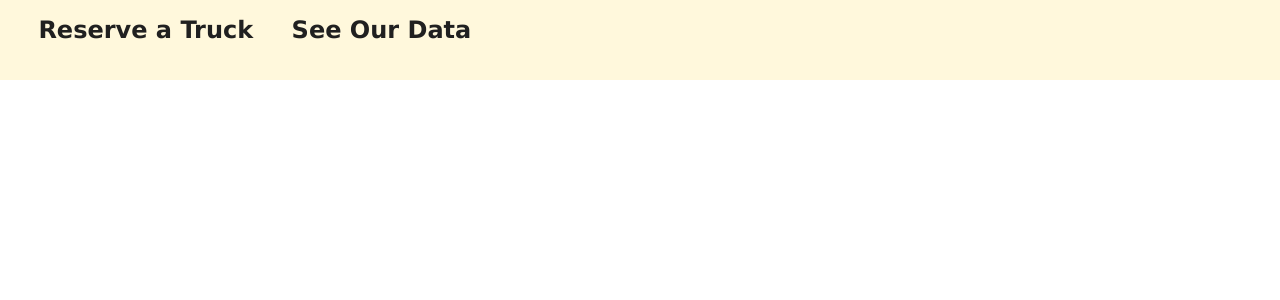
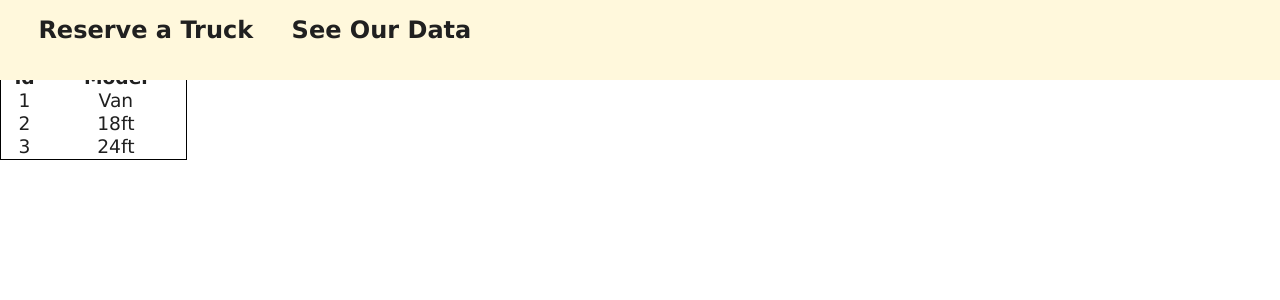
Before and after one commit to aryaburke/b-haul, a React (Create React App) app: page /data in a window 1280 px wide. Shown: the top 300 px of the page. Built offline with nearby package versions, Linux system fonts and the light colour scheme.

Commit message:
trucks table works

```diff
--- a/src/App.css
+++ b/src/App.css
@@ -1,8 +1,6 @@
 * {
   margin: 0;
   padding: 0;
-  box-sizing: content-box;
-  flex-direction: row;
 }
 
 :root {
@@ -17,6 +15,11 @@ body {
   background-color: var(--main-light);
   color: var(--main-dark);
   display: inline-block;
+  padding-top: 5%;
+}
+
+.container {
+  margin-top:5%
 }
 
 /* navbar css */
@@ -35,6 +38,7 @@ body {
   flex-direction: row;
   padding-top: 1.25%;
   list-style-type: none;
+
 }
 
 .nav-links li {
@@ -47,3 +51,17 @@ body {
   font-size: 18pt;
   color: var(--main-dark)
 }
+
+/*table css*/
+.data-table {
+  border: 1px solid black;
+  text-align: center;
+}
+
+.data-table th {
+  text-transform: capitalize;
+}
+
+#trucks-table {
+  width: 10em;
+}
--- a/src/App.js
+++ b/src/App.js
@@ -10,11 +10,13 @@ function App() {
     <div className="App">
       <BrowserRouter>
         <Navbar />
-        <Switch>
-          <Route exact path="/reservations/" component={Reservations} />
-          <Route exact path="/data/" component={Data} />
-          <Route component={Reservations} />
-        </Switch>
+          <div id="container">
+            <Switch>
+              <Route exact path="/reservations/" component={Reservations} />
+              <Route exact path="/data/" component={Data} />
+              <Route component={Reservations} />
+            </Switch>
+          </div>
       </BrowserRouter>
     </div>
   );
--- a/src/components/Table.js
+++ b/src/components/Table.js
@@ -1,9 +1,31 @@
-import React, { Component } from 'react';
+import React from 'react';
 
-export default class Table extends Component {
-    render() {
-        return(
-            <div></div>
-        );
+const Table = ({data, tableId}) => {
+    var rows = [];
+    var header = false;
+    for (const [id,t] of Object.entries(data)){
+        var r = []
+        if (!header) {
+            //this creates a header row once at the beginning
+            var h = []
+            for (const key of Object.keys(t)) {
+                h.push(<th scope="col">{key}</th>)
+            }
+            rows.push(<tr>{h}</tr>)
+            header = true
+        }
+        for (const val of Object.values(t)) {
+            r.push(<td>{val}</td>)
+        }
+        rows.push(<tr>{r}</tr>)
     }
+
+
+    return(
+        <table className="data-table" id={tableId}>
+            {rows}
+        </table>
+    );
 }
+
+export default Table;
--- a/src/index.js
+++ b/src/index.js
@@ -2,11 +2,14 @@ import React from 'react';
 import ReactDOM from 'react-dom';
 import './index.css';
 import App from './App';
+import { DataProvider } from "./context";
 import reportWebVitals from './reportWebVitals';
 
 ReactDOM.render(
   <React.StrictMode>
-    <App />
+    <DataProvider>
+      <App />
+    </DataProvider>
   </React.StrictMode>,
   document.getElementById('root')
 );
--- a/src/pages/Data.js
+++ b/src/pages/Data.js
@@ -1,10 +1,17 @@
-import React from "react";
+import React, { useContext } from "react";
 import Table from "../components/Table";
+import { DataContext } from '../context';
 
 const Data = () => {
+  const context = useContext(DataContext);
+    const {
+        trucks,
+        reservations
+    } = context;
+
   return (
     <div>
-      <Table />
+      <Table data={trucks} tableId="trucks-table"/>
     </div>
 );
 };
```
Also changed, not shown: src/context.js (+11 -0 lines), src/scripts/db.js (added).
